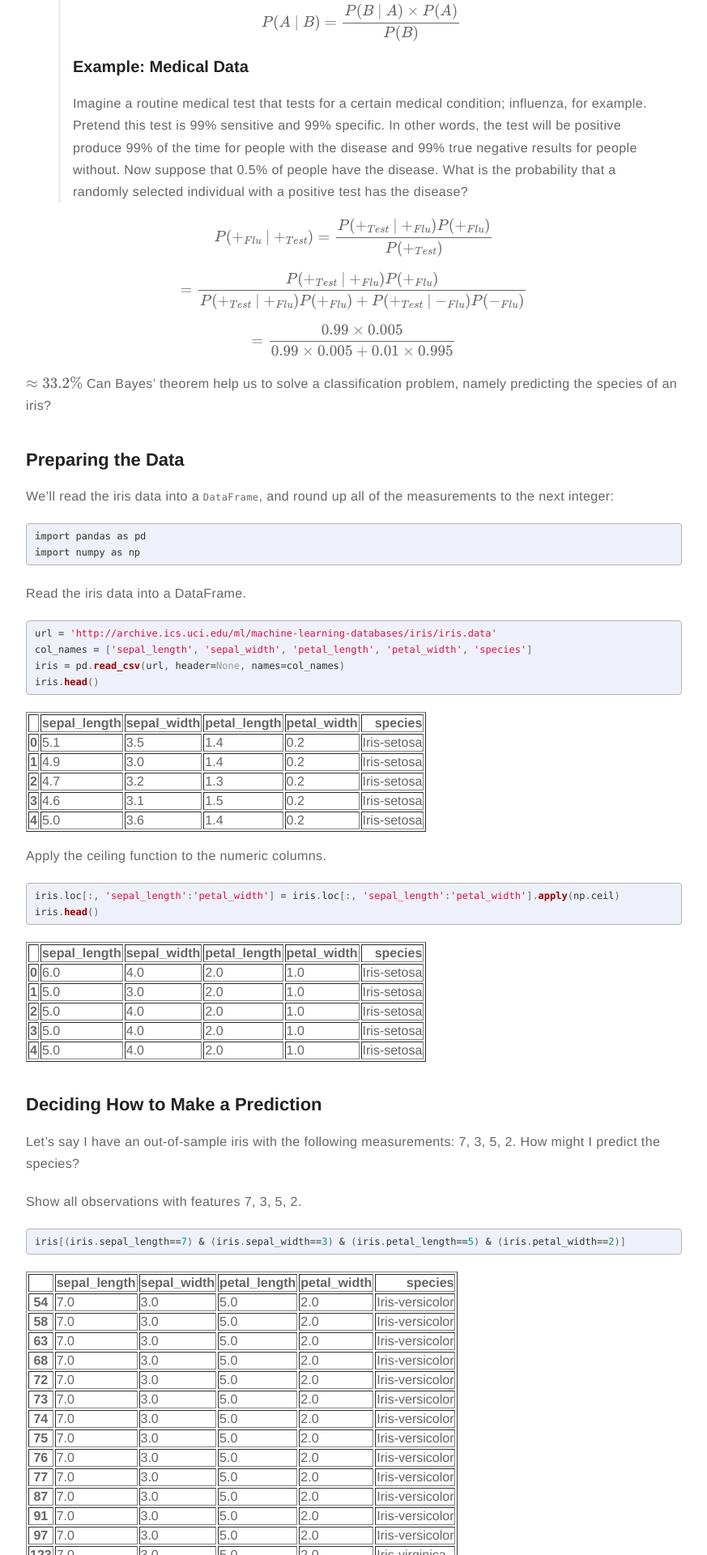
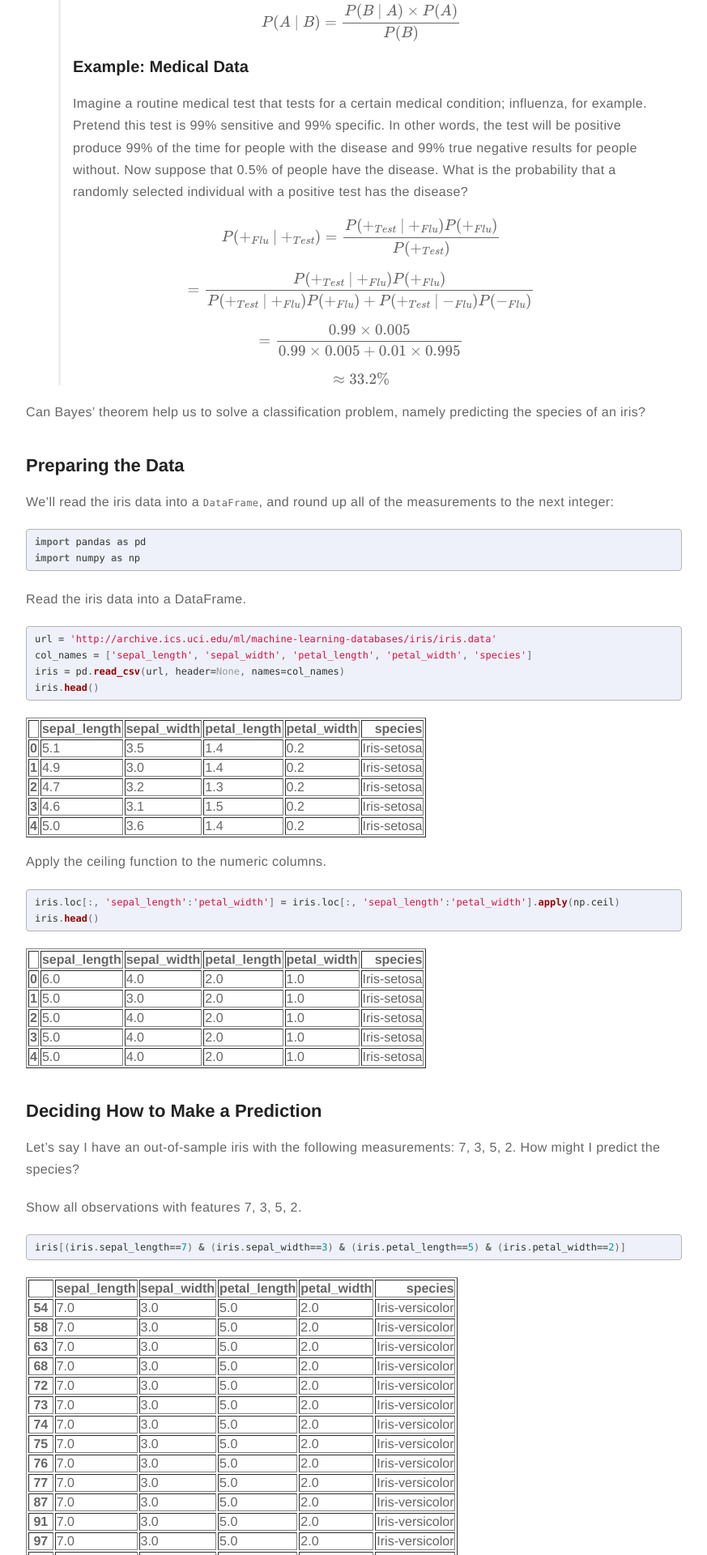
Before and after one commit to meccaLeccaHi/meccaLeccaHi.github.io, a Jekyll site: the page built from _posts/2018-11-14-bayesian-classification.md, in a window 1280 px wide. Shown: the part 939-2859 px from the top of the page at 81% size, without its empty margins (203-1076 px from the left). Built offline with Jekyll 4.4.1, drawn with Linux system fonts in a browser that asks for light colours; formulas are drawn with MathJax 3; comment, search, counter and statistics services are not loaded.

Commit message:
added example

```diff
--- a/_posts/2018-11-14-bayesian-classification.md
+++ b/_posts/2018-11-14-bayesian-classification.md
@@ -28,15 +28,15 @@ description: A quick primer on Bayes' Theorem.
 > ### Example: Medical Data
 Imagine a routine medical test that tests for a certain medical condition; influenza, for example. Pretend this test is 99% sensitive and 99% specific. In other words, the test will be positive produce 99% of the time for people with the disease and 99% true negative results for people without.
 Now suppose that 0.5% of people have the disease. What is the probability that a randomly selected individual with a positive test has the disease?
+>
+> $$P(+_{Flu} \ | \ +_{Test}) = \frac {P(+_{Test} \ | \ +_{Flu}) P(+_{Flu})} {P(+_{Test})}$$
+>
+> $$ = \frac {P(+_{Test} \ | \ +_{Flu}) P(+_{Flu})} {P(+_{Test} \ | \ +_{Flu})P(+_{Flu})+P(+_{Test} \ | \ -_{Flu})P(-_{Flu})}$$
+>
+> $$ = \frac {0.99 \times 0.005} {0.99 \times 0.005 + 0.01 \times 0.995}$$
+>
+> $$ \approx 33.2\%$$
 
-$$P(+_{Flu} \ | \ +_{Test}) = \frac {P(+_{Test} \ | \ +_{Flu}) P(+_{Flu})} {P(+_{Test})}$$
-
-$$ = \frac {P(+_{Test} \ | \ +_{Flu}) P(+_{Flu})} {P(+_{Test} \ | \ +_{Flu})P(+_{Flu})+P(+_{Test} \ | \ -_{Flu})P(-_{Flu})}$$
-
-
-$$ = \frac {0.99 \times 0.005} {0.99 \times 0.005 + 0.01 \times 0.995}$$
-
-$$ \approx 33.2\%$$
 Can Bayes' theorem help us to solve a classification problem, namely predicting the species of an iris?
 
 ## Preparing the Data
```
